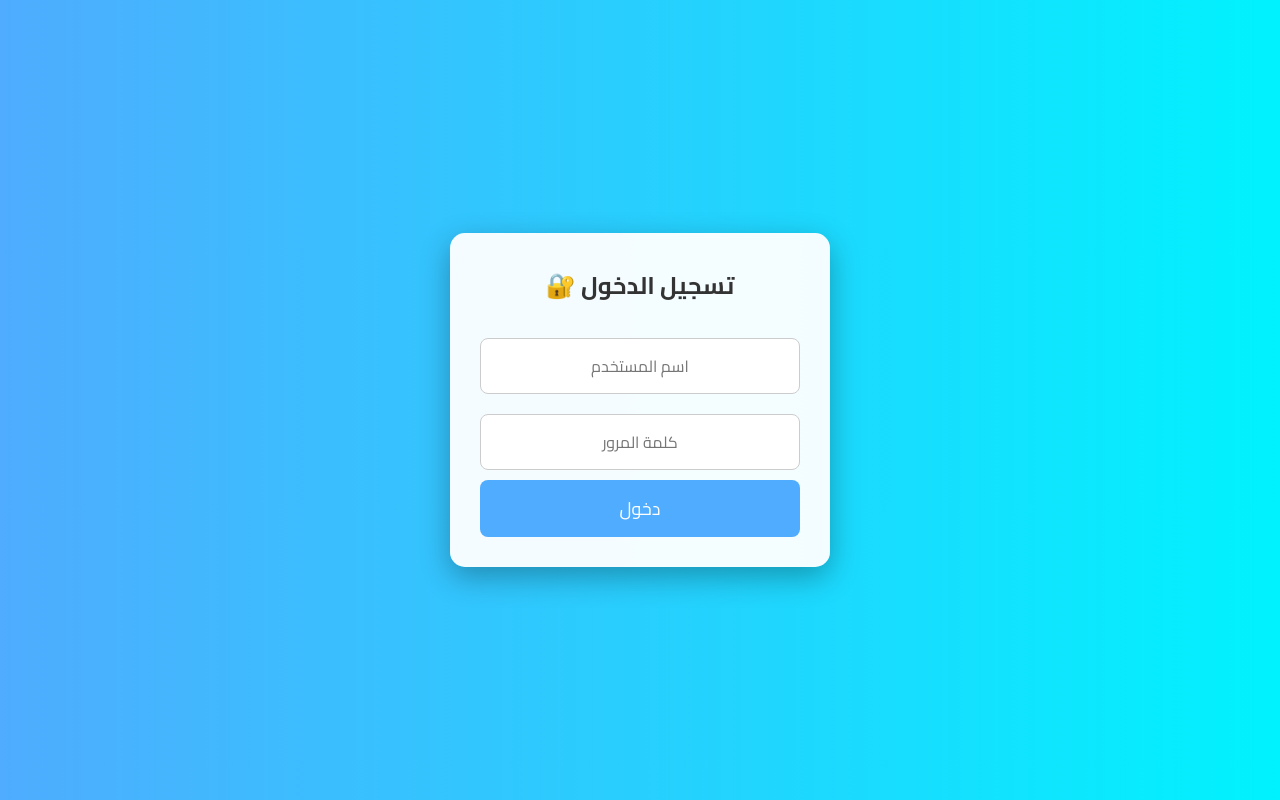
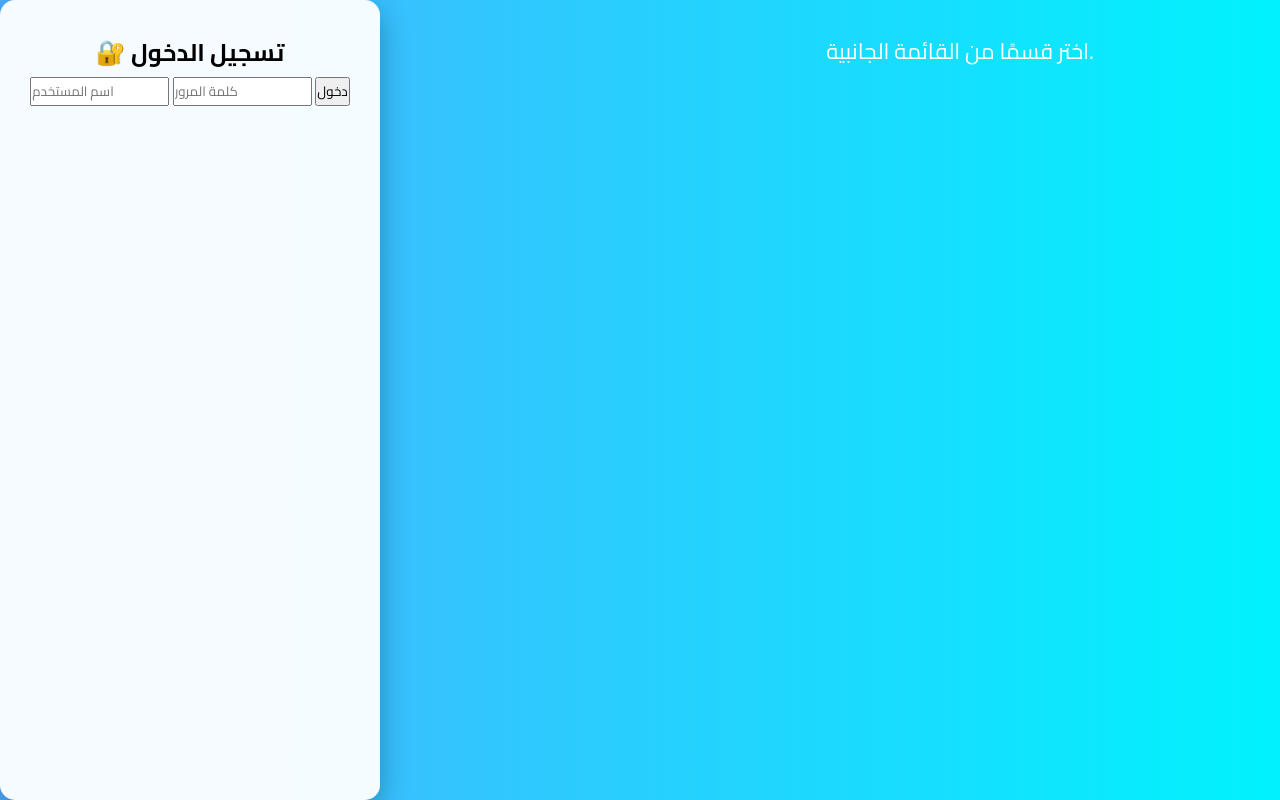
Before and after one commit to bteka/-, a plain HTML site: page index.html in a window 1280 px wide. Drawn offline with Linux system fonts and the light colour scheme.

Commit message:
Update index.html

```diff
--- a/index.html
+++ b/index.html
@@ -20,8 +20,6 @@
             background: linear-gradient(to right, #4facfe, #00f2fe);
             height: 100vh;
             overflow: hidden;
-            align-items: center;
-            justify-content: center;
         }
 
         .sidebar {
@@ -87,7 +85,8 @@
             color: white;
             font-size: 22px;
             text-align: center;
-            display: none;
+            margin-left: 260px;
+            display: block;
         }
 
         .container {
@@ -97,39 +96,6 @@
             box-shadow: 0 10px 30px rgba(0, 0, 0, 0.3);
             width: 380px;
             text-align: center;
-        }
-
-        .container h2 {
-            margin-bottom: 20px;
-            font-size: 24px;
-            color: #333;
-        }
-
-        .container input {
-            width: 100%;
-            padding: 12px;
-            margin: 10px 0;
-            border-radius: 8px;
-            border: 1px solid #ccc;
-            text-align: center;
-            font-size: 16px;
-        }
-
-        .container button {
-            width: 100%;
-            padding: 12px;
-            border-radius: 8px;
-            border: none;
-            background: #4facfe;
-            color: white;
-            font-size: 18px;
-            cursor: pointer;
-            transition: 0.3s;
-        }
-
-        .container button:hover {
-            background: #00c6ff;
-            transform: scale(1.05);
         }
     </style>
 </head>
@@ -169,6 +135,16 @@
                 alert("❌ الرجاء إدخال اسم المستخدم وكلمة المرور!");
             }
         }
+
+        function showContent(section) {
+            document.getElementById("content").innerHTML = "📌 تم فتح: " + section;
+        }
+
+        function logout() {
+            document.getElementById("sidebar").classList.remove("active");
+            document.getElementById("content").style.display = "none";
+            document.getElementById("login-container").style.display = "block";
+        }
     </script>
 
 </body>
```
